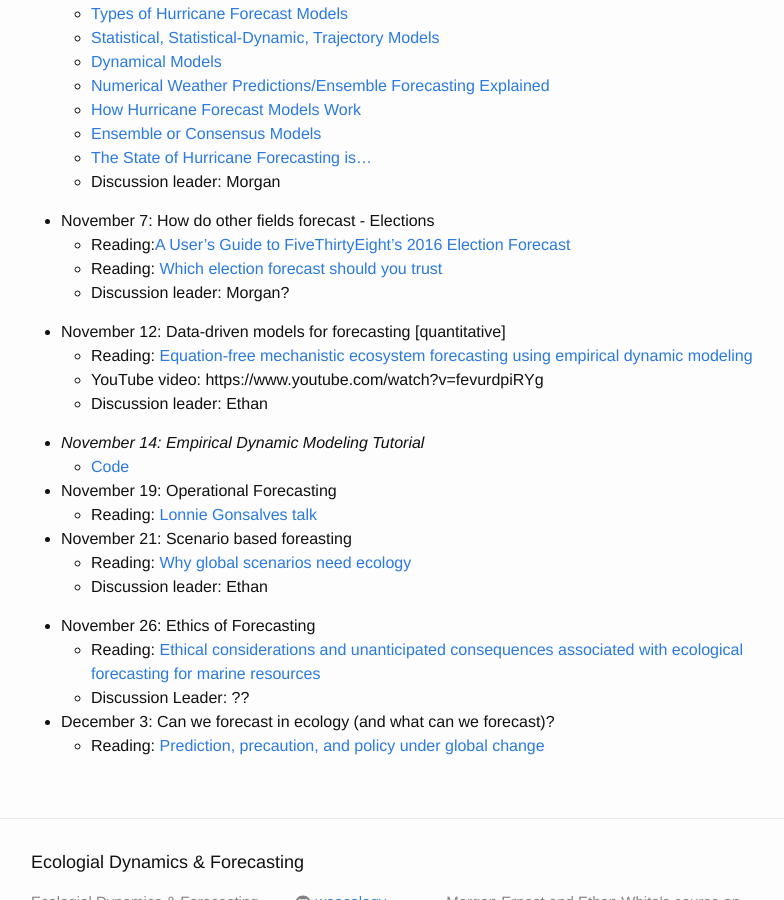
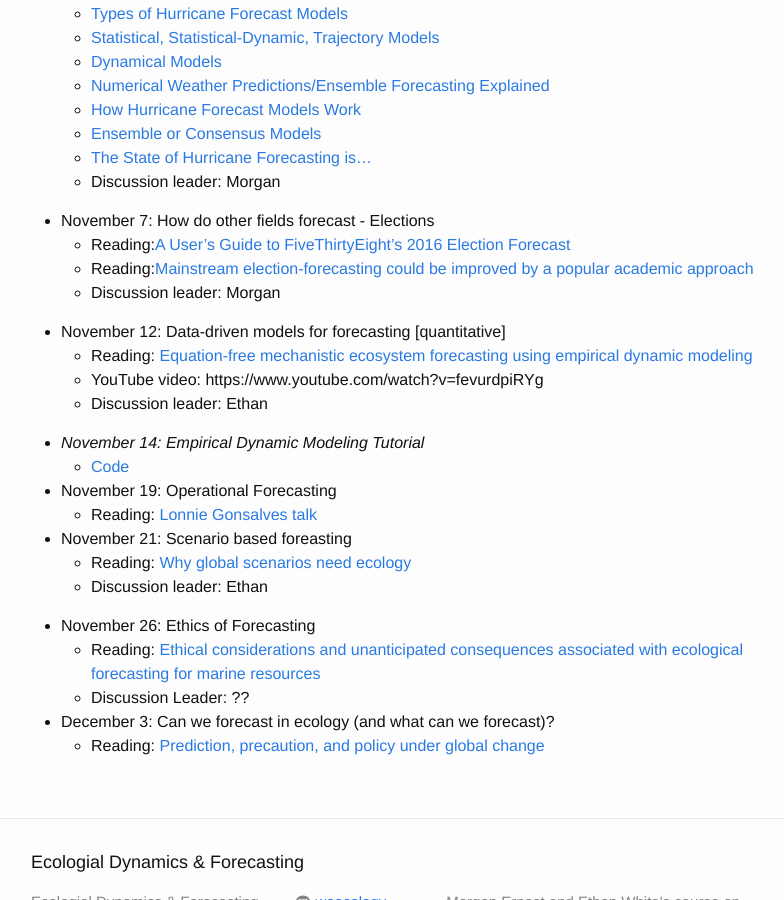
Before and after one commit to weecology/forecasting-dynamics-course, a Jekyll site: the page built from schedule.md, in a window 1280 px wide and 900 px high, scrolled down 2007 px. Shown: the whole window, without its empty margins (239-1023 px from the left). Built offline with Jekyll 4.4.1, drawn with Linux system fonts in a browser that asks for light colours.

Commit message:
Update schedule.md

```diff
--- a/schedule.md
+++ b/schedule.md
@@ -102,8 +102,8 @@ A good general overview of hurricane forecasting has proven elusive, so instead
 
 * November 7: How do other fields forecast - Elections
     * Reading:[A User's Guide to FiveThirtyEight's 2016 Election Forecast](https://fivethirtyeight.com/features/a-users-guide-to-fivethirtyeights-2016-general-election-forecast/)
-    * Reading: [Which election forecast should you trust](http://www.slate.com/articles/news_and_politics/politics/2016/08/fivethirtyeight_vs_the_upshot_who_should_you_trust_to_forecast_the_2016.html)
-    * Discussion leader: Morgan?
+    * Reading:[Mainstream election-forecasting could be improved by a popular academic approach](https://www.economist.com/graphic-detail/2018/07/16/mainstream-election-forecasting-could-be-improved-by-a-popular-academic-approach)
+    * Discussion leader: Morgan
 
 [//]: #    * [Discussion questions]({{ site.baseurl }}/discussion/elections)
 
```
